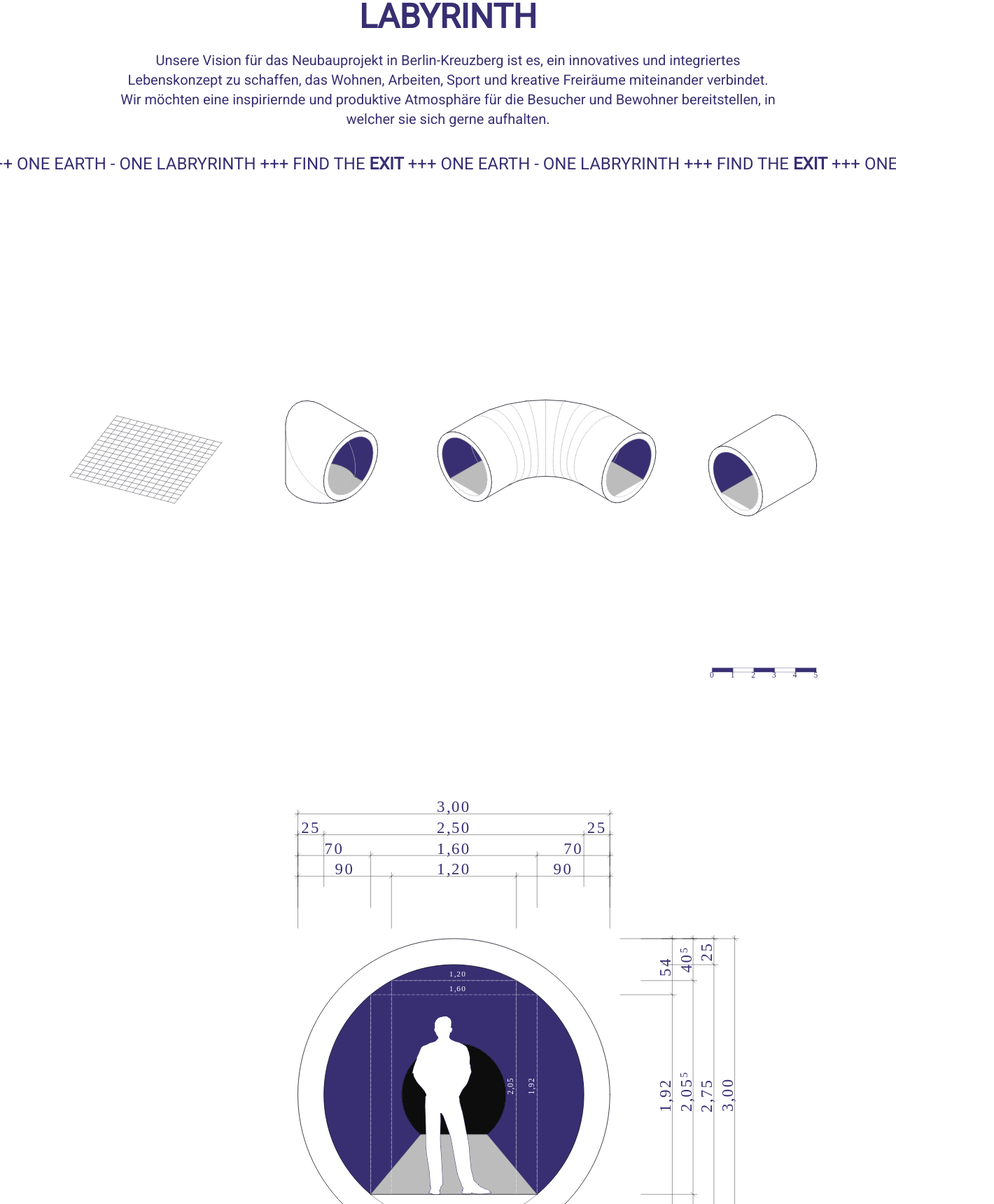
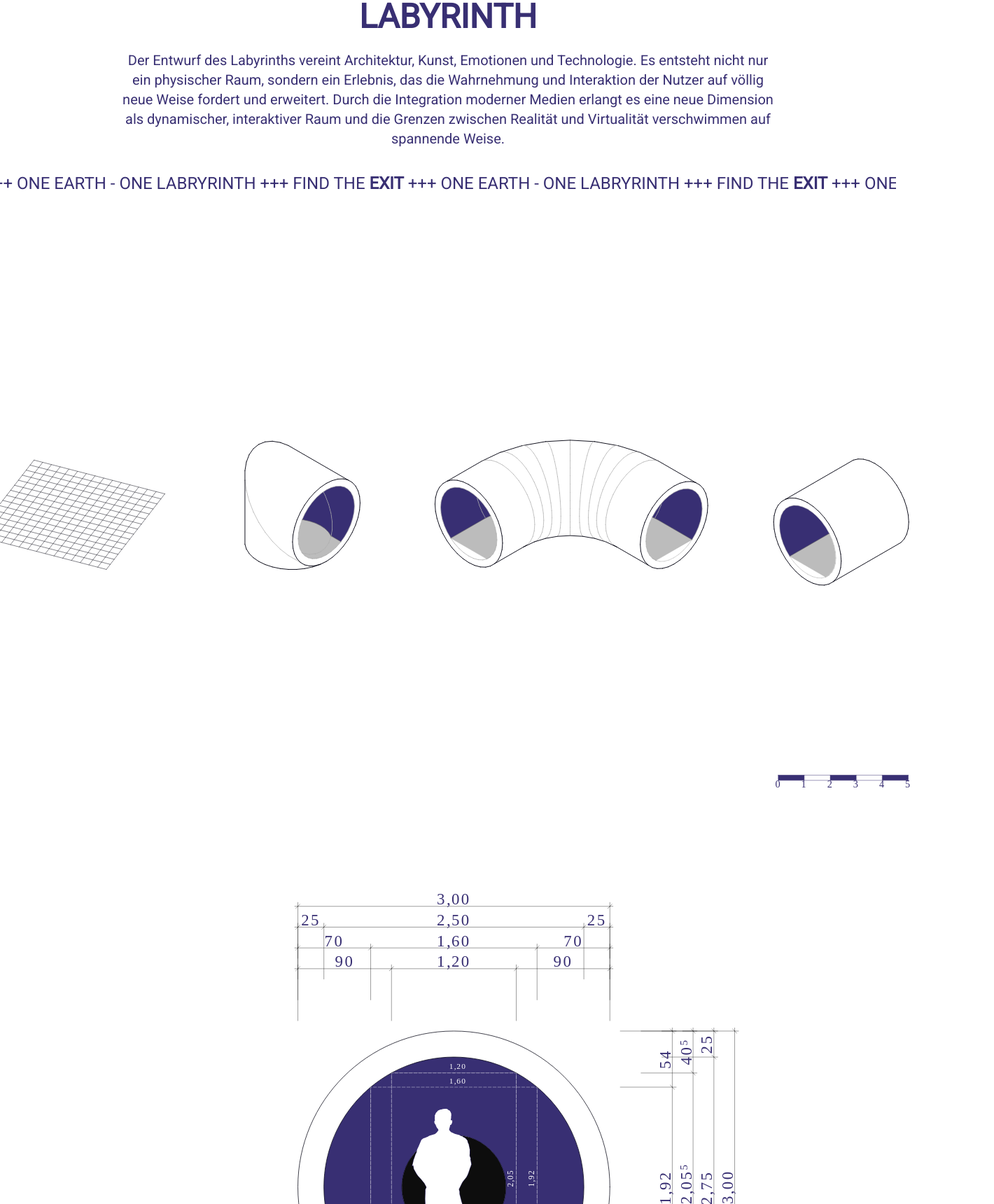
Before and after one commit to pweimann/labyrinth, a Nuxt app: page / in a window 1280 px wide. Shown: the part 800-2520 px from the top of the page at 70% size, 1420 px wide, since content can reach past the window. Built offline with nearby package versions, Linux system fonts and the light colour scheme; a web font is replaced by a local one; what tw-elements would draw is missing.

Commit message:
feat: wip

```diff
--- a/components/ImageCarousel-2.vue
+++ b/components/ImageCarousel-2.vue
@@ -6,7 +6,7 @@
       :style="{ height: carouselHeight }"
   >
     <!-- Carousel Container -->
-    <div ref="carouselContainer" class="relative w-full h-full flex items-center justify-center">
+    <div ref="carouselContainer" class="relative w-full h-full flex items-center justify-center mb-10">
       <div
           v-for="(image, index) in images"
           :key="index"
@@ -16,16 +16,16 @@
         <img
             :src="image"
             :alt="`Slide ${index + 1}`"
-            class="w-full h-full object-contain"
+            class="w-full h-full scale-225"
         />
       </div>
     </div>
 
     <!-- Navigation Buttons -->
-    <div class="absolute bottom-4 left-0 right-0 flex justify-center gap-20"> <!-- Erhöhter gap-Wert -->
+    <div class="absolute bottom-4 left-0 right-0 flex justify-center gap-32"> <!-- Erhöhter gap-Wert -->
       <button
           @click="prevSlide"
-          class="p-2 bg-black/50 text-white rounded-full hover:bg-black/70 transition-colors w-10 h-10 flex items-center justify-center"
+          class="p-2 bg-purple-light/50 text-purple-dark rounded-full hover:bg-purple-light/70 transition-colors w-10 h-10 flex items-center justify-center"
       >
         <svg xmlns="http://www.w3.org/2000/svg" class="w-6 h-6" fill="none" viewBox="0 0 24 24" stroke="currentColor">
           <path stroke-linecap="round" stroke-linejoin="round" stroke-width="2" d="M15 19l-7-7 7-7" />
@@ -33,7 +33,7 @@
       </button>
       <button
           @click="nextSlide"
-          class="p-2 bg-black/50 text-white rounded-full hover:bg-black/70 transition-colors w-10 h-10 flex items-center justify-center"
+          class="p-2 bg-purple-light/50 text-purple-dark rounded-full hover:bg-purple-light/70 transition-colors w-10 h-10 flex items-center justify-center"
       >
         <svg xmlns="http://www.w3.org/2000/svg" class="w-6 h-6" fill="none" viewBox="0 0 24 24" stroke="currentColor">
           <path stroke-linecap="round" stroke-linejoin="round" stroke-width="2" d="M9 5l7 7-7 7" />
@@ -49,7 +49,7 @@
           @click="goToSlide(index)"
           :class="[
           'w-3 h-3 rounded-full transition-colors',
-          currentIndex === index ? 'bg-black' : 'bg-black/50 hover:bg-black/70'
+          currentIndex === index ? 'bg-purple-dark' : 'bg-purple-light/50 hover:bg-purple-light/70'
         ]"
       />
     </div>
@@ -76,11 +76,7 @@ const props = defineProps({
   },
   height: {
     type: [String, Number],
-    default: '400px' // Reduzierte Standardhöhe
-  },
-  imageSize: {
-    type: [String, Number],
-    default: '256' // Größe der SVGs in Pixeln
+    default: '600px' // Reduzierte Standardhöhe
   }
 })
 
--- a/pages/index.vue
+++ b/pages/index.vue
@@ -5,23 +5,36 @@
     </div>
   </section>
   <FadeInTransition>
-    <div class='container mx-auto px-4'>
-      <div class='w-3/4 mx-auto text-center'>
-        <h2 class='text-purple-dark text-2xl md:text-5xl font-bold uppercase leading-tight mb-6'>Labyrinth</h2>
-        <p class='text-purple-dark text-md md:text-xl leading-normal'>Unsere Vision für das
-          Neubauprojekt in Berlin-Kreuzberg ist es, ein
-          innovatives und integriertes Lebenskonzept zu schaffen, das Wohnen, Arbeiten, Sport und kreative Freiräume
-          miteinander verbindet. Wir möchten eine inspiriernde und produktive Atmosphäre für die Besucher und Bewohner
-          bereitstellen, in welcher sie sich gerne aufhalten.</p>
+    <div class='container mx-auto md:px-4'>
+      <div class='md:w-3/4 mx-auto text-center'>
+        <h2 class='text-purple-dark text-4xl md:text-5xl font-bold uppercase leading-tight mb-6'>Labyrinth</h2>
+        <p class='text-purple-dark text-md md:text-xl leading-normal'>Der Entwurf des Labyrinths vereint Architektur,
+          Kunst, Emotionen und Technologie. Es entsteht nicht nur ein physischer Raum, sondern ein Erlebnis, das die
+          Wahrnehmung und Interaktion der Nutzer auf völlig neue Weise fordert und erweitert. Durch die Integration
+          moderner Medien erlangt es eine neue Dimension als dynamischer, interaktiver Raum und die Grenzen zwischen
+          Realität und Virtualität verschwimmen auf spannende Weise.</p>
       </div>
     </div>
-    <MarqueeLabel class='mt-8 -mb-20' :label='firstLabel'/>
-    <div class='container mx-auto px-4'>
-      <nuxt-img src='/PiktoModulareBauweise.svg'/>
-      <nuxt-img src='/MaßeRöhrePräsi_Webite.svg'/>
+    <MarqueeLabel class='mt-8 -mb-10' :label='firstLabel'/>
+  </FadeInTransition>
+  <FadeInTransition>
+    <div class='container mx-auto md:px-4'>
+      <nuxt-img class="scale-125 mb-16" src='/PiktoModulareBauweise.svg'/>
     </div>
   </FadeInTransition>
-  <ImageCarousel-2 :images="carouselImages"
+  <FadeInTransition>
+    <div class='container mx-auto md:px-4'>
+      <nuxt-img class="scale-150 md:scale-100 mb-28" src='/MaßeRöhrePräsi_Webite.svg'/>
+    </div>
+  </FadeInTransition>
+  <FadeInTransition>
+    <div class='container mx-auto md:px-4'>
+      <nuxt-img class="scale-175 md:scale-100" src='/CollageMaterial.png'/>
+    </div>
+  </FadeInTransition>
+  <ImageCarousel-2
+      class="mt-28"
+                    :images="carouselImages"
                    :autoplay="false"
                    :interval="4000"/>
   <TabSection :tabs-nav-list='tabsNavList' title='Grundrisse'/>
--- a/tailwind.config.ts
+++ b/tailwind.config.ts
@@ -9,6 +9,13 @@ export default <Partial<Config>>{
   ],
   theme: {
     extend: {
+      scale: {
+        '175': '1.75',
+        '200': '2',
+        '225': '2.25',
+        '250': '2.5',
+        '300': '3',
+      },
       colors: {
         'purple-dark': '#382f73',
         'black-light': '#00010f',
```
Also changed, not shown: 1 other file (tests, documents, lock files or other folders).
